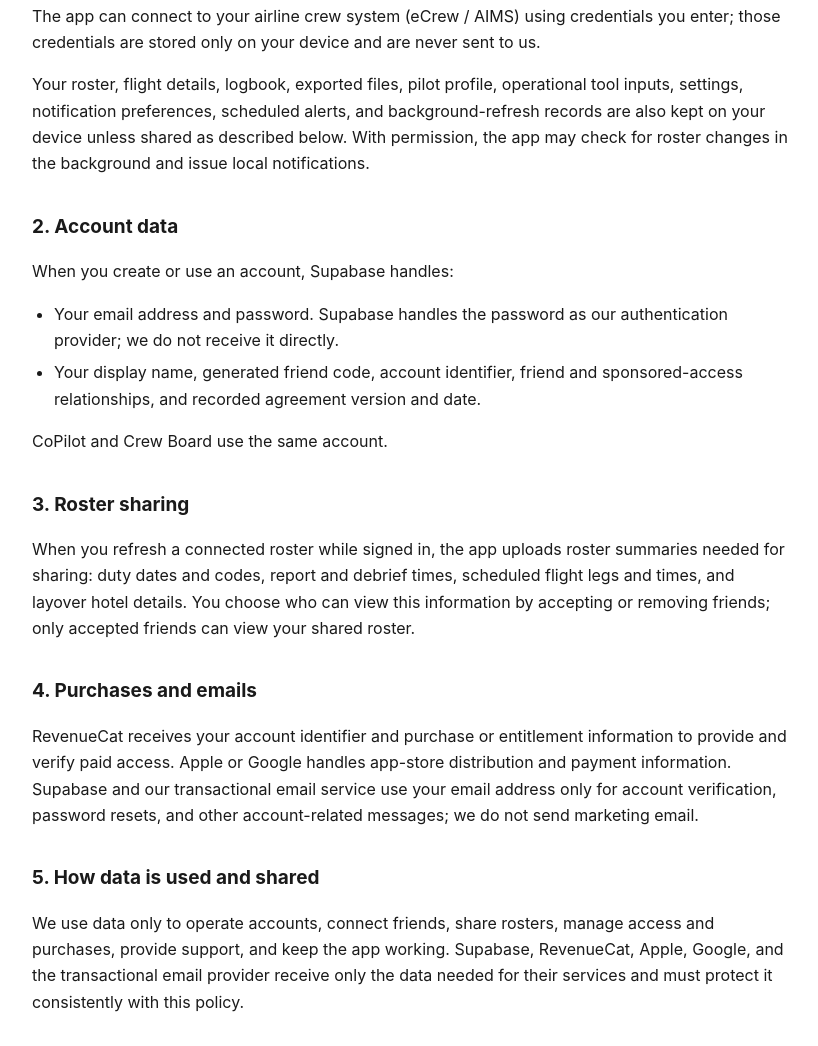
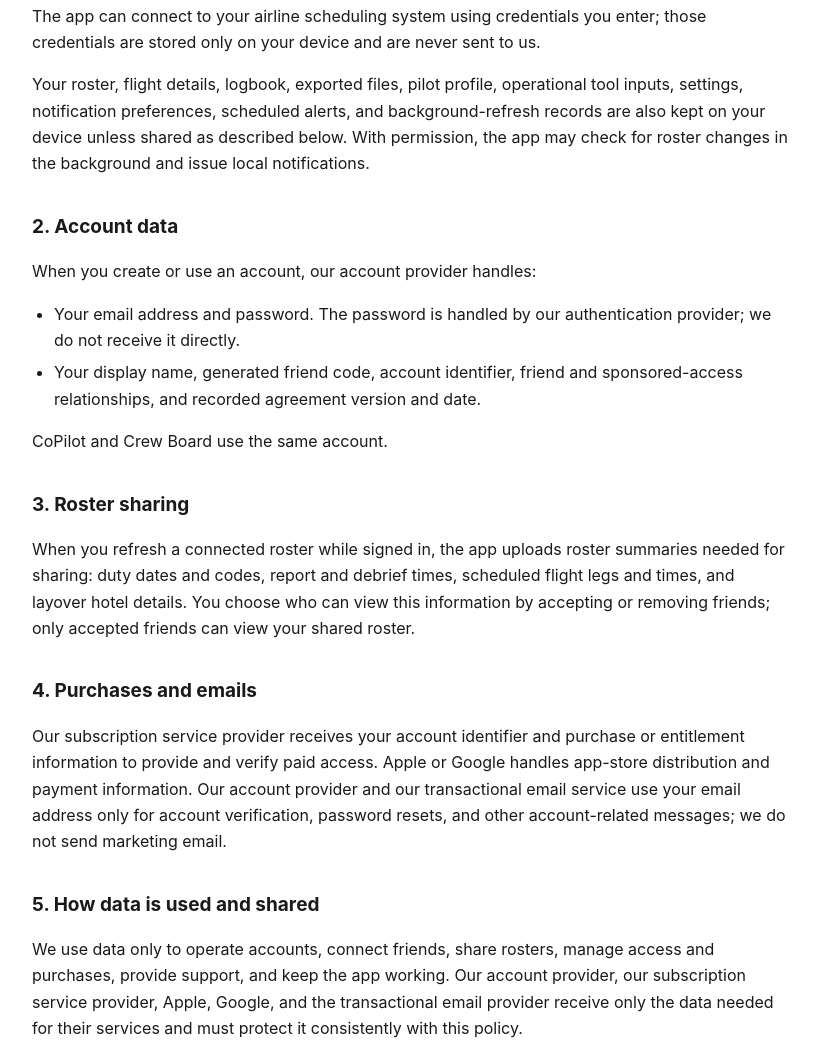
Before and after one commit to adelattef/copilot-privacy, a plain HTML site: page index.html in a window 1280 px wide. Shown: the part 267-1313 px from the top of the page, without its empty margins (228-1046 px from the left). Drawn offline with Linux system fonts and the light colour scheme.

Commit message:
Privacy policy: vendor and system names replaced by categories (account provider, subscription provider, airline scheduling system) — the Captain's minimal-non-technical ruling

```diff
--- a/index.html
+++ b/index.html
@@ -40,7 +40,7 @@
 
 <h2>1. Data kept on your device</h2>
 <p>
-  The app can connect to your airline crew system (eCrew / AIMS) using credentials
+  The app can connect to your airline scheduling system using credentials
   you enter; those credentials are stored only on your device and are never sent
   to us.
 </p>
@@ -53,9 +53,9 @@
 </p>
 
 <h2>2. Account data</h2>
-<p>When you create or use an account, Supabase handles:</p>
+<p>When you create or use an account, our account provider handles:</p>
 <ul>
-  <li>Your email address and password. Supabase handles the password as our authentication provider; we do not receive it directly.</li>
+  <li>Your email address and password. The password is handled by our authentication provider; we do not receive it directly.</li>
   <li>Your display name, generated friend code, account identifier, friend and sponsored-access relationships, and recorded agreement version and date.</li>
 </ul>
 <p>
@@ -73,9 +73,9 @@
 
 <h2>4. Purchases and emails</h2>
 <p>
-  RevenueCat receives your account identifier and purchase or entitlement
+  Our subscription service provider receives your account identifier and purchase or entitlement
   information to provide and verify paid access. Apple or Google handles app-store
-  distribution and payment information. Supabase and our transactional email
+  distribution and payment information. Our account provider and our transactional email
   service use your email address only for account verification, password resets,
   and other account-related messages; we do not send marketing email.
 </p>
@@ -83,8 +83,8 @@
 <h2>5. How data is used and shared</h2>
 <p>
   We use data only to operate accounts, connect friends, share rosters, manage
-  access and purchases, provide support, and keep the app working. Supabase,
-  RevenueCat, Apple, Google, and the transactional email provider receive only the
+  access and purchases, provide support, and keep the app working. Our account provider,
+  our subscription service provider, Apple, Google, and the transactional email provider receive only the
   data needed for their services and must protect it consistently with this
   policy.
 </p>
@@ -101,7 +101,7 @@
   Account, profile, relationship, and agreement data is kept until the account is
   deleted. Shared roster data is kept in a rolling sharing window and replaced as
   the roster is updated. Purchase and transaction records may be retained by
-  RevenueCat, Apple, or Google as needed to provide subscriptions and meet legal
+  our subscription service provider, Apple, or Google as needed to provide subscriptions and meet legal
   or accounting requirements.
 </p>
 <p>
```
